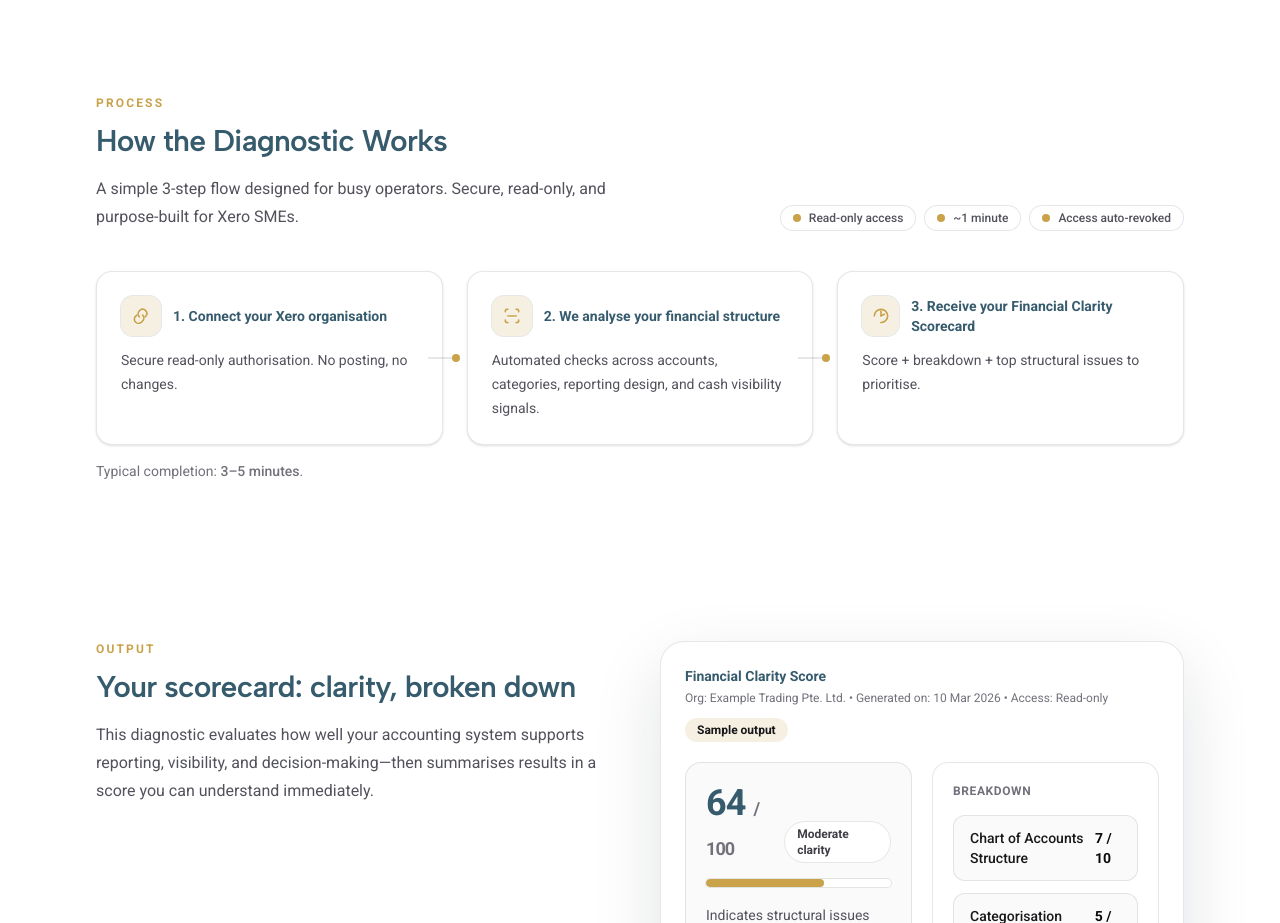
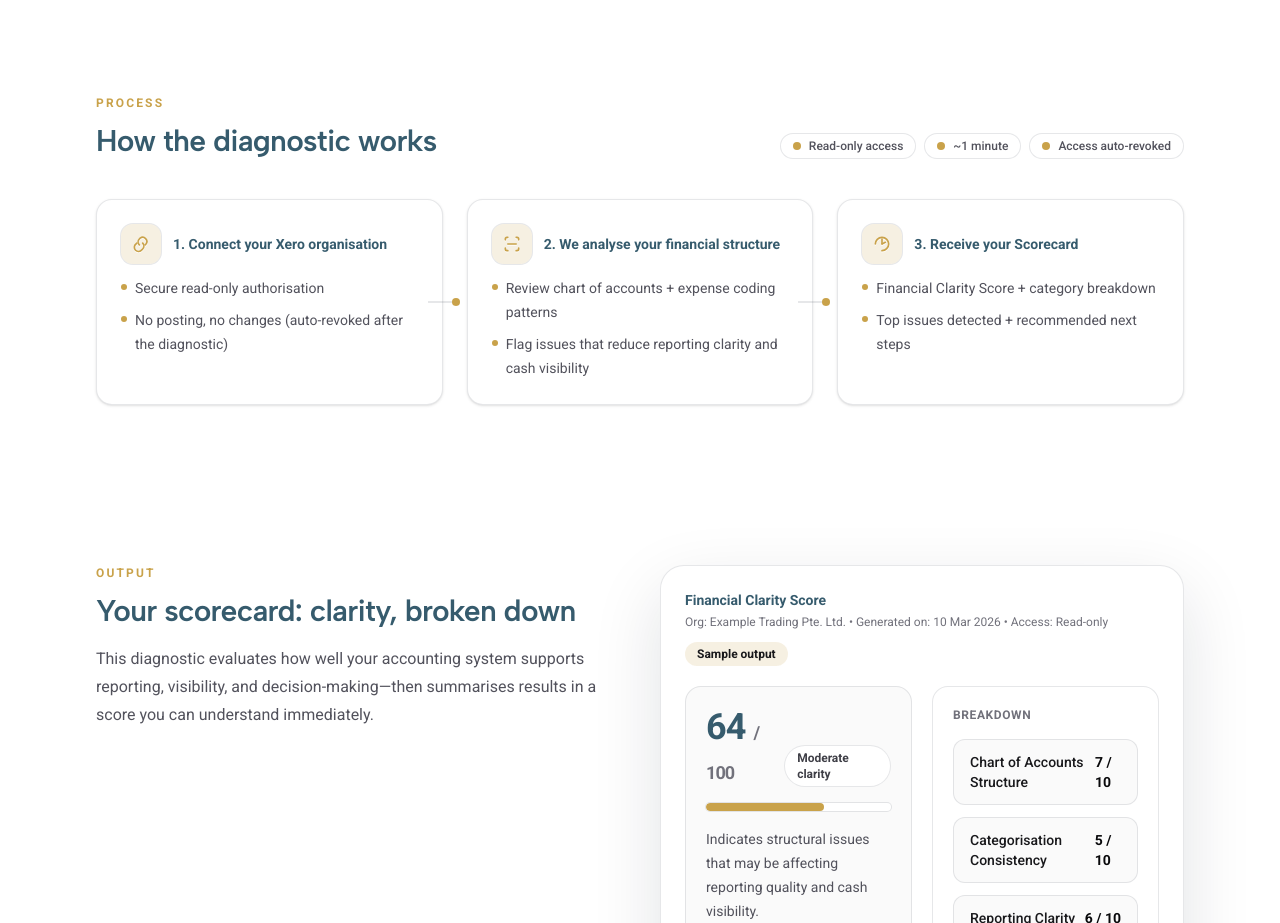
Before and after one commit to noemisasum/xero-financial-clarity, a Next.js app: page / in a window 1280 px wide. Shown: the part 1220-2143 px from the top of the page. Built offline with nearby package versions, Linux system fonts and the light colour scheme.

Commit message:
How it works: remove intro/typical completion; switch steps to bullet lists; shorten step 3 title

```diff
--- a/src/app/page.tsx
+++ b/src/app/page.tsx
@@ -196,8 +196,7 @@ export default function Home() {
           <div className="grid gap-6 lg:grid-cols-2 lg:items-end">
             <SectionHeading
               eyebrow="Process"
-              title="How the Diagnostic Works"
-              lead="A simple 3-step flow designed for busy operators. Secure, read-only, and purpose-built for Xero SMEs."
+              title="How the diagnostic works"
             />
 
             <div className="flex flex-wrap gap-2 lg:justify-end">
--- a/src/components/Stepper.tsx
+++ b/src/components/Stepper.tsx
@@ -5,17 +5,26 @@ export default function Stepper() {
     {
       icon: "link" as const,
       title: "Connect your Xero organisation",
-      desc: "Secure read-only authorisation. No posting, no changes.",
+      bullets: [
+        "Secure read-only authorisation",
+        "No posting, no changes (auto-revoked after the diagnostic)",
+      ],
     },
     {
       icon: "scan" as const,
       title: "We analyse your financial structure",
-      desc: "Automated checks across accounts, categories, reporting design, and cash visibility signals.",
+      bullets: [
+        "Review chart of accounts + expense coding patterns",
+        "Flag issues that reduce reporting clarity and cash visibility",
+      ],
     },
     {
       icon: "score" as const,
-      title: "Receive your Financial Clarity Scorecard",
-      desc: "Score + breakdown + top structural issues to prioritise.",
+      title: "Receive your Scorecard",
+      bullets: [
+        "Financial Clarity Score + category breakdown",
+        "Top issues detected + recommended next steps",
+      ],
     },
   ];
 
@@ -35,13 +44,18 @@ export default function Stepper() {
                 {idx + 1}. {s.title}
               </div>
             </div>
-            <p className="mt-3 text-sm leading-6 text-zinc-600">{s.desc}</p>
+
+            <ul className="mt-3 space-y-2 text-sm leading-6 text-zinc-600">
+              {s.bullets.map((b) => (
+                <li key={b} className="flex gap-2">
+                  <span className="mt-2 h-1.5 w-1.5 flex-none rounded-full bg-[color:var(--accent)]" />
+                  <span>{b}</span>
+                </li>
+              ))}
+            </ul>
 
             {idx < steps.length - 1 ? (
-              <div
-                aria-hidden
-                className="hidden lg:block"
-              >
+              <div aria-hidden className="hidden lg:block">
                 <div className="absolute right-[-14px] top-1/2 h-[2px] w-7 -translate-y-1/2 bg-[color:var(--border)]" />
                 <div className="absolute right-[-18px] top-1/2 h-2 w-2 -translate-y-1/2 rounded-full bg-[color:var(--accent)]" />
               </div>
@@ -49,9 +63,6 @@ export default function Stepper() {
           </div>
         ))}
       </div>
-      <div className="mt-4 text-sm text-zinc-500">
-        Typical completion: <span className="font-medium">3–5 minutes</span>.
-      </div>
     </div>
   );
 }
```
